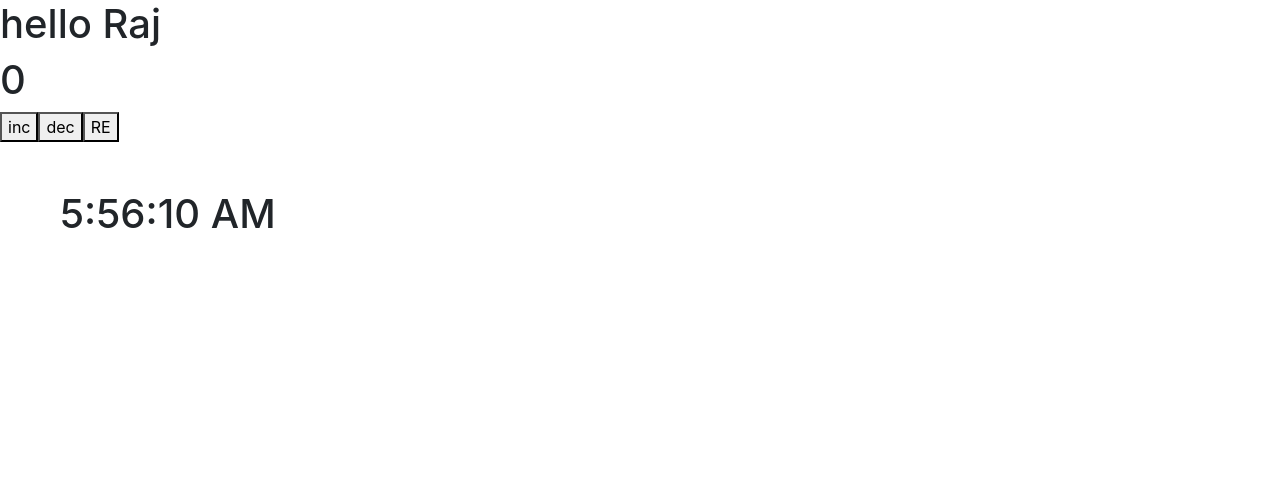
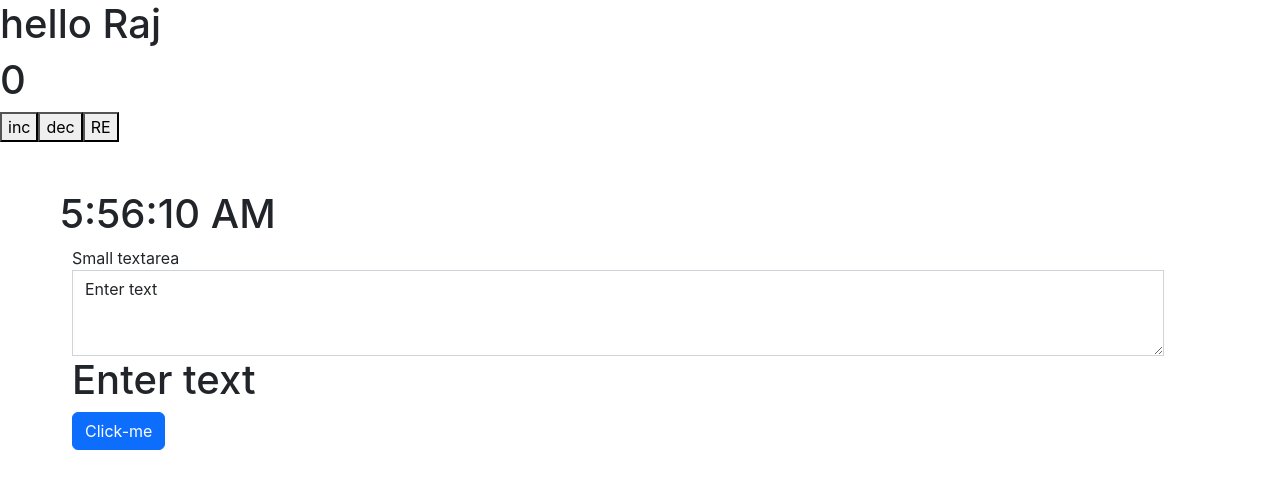
Before and after one commit to rajmishra-47/Daily_React, a React (Create React App) app in the folder my/: page / in a window 1280 px wide. Shown: the top 488 px of the page. Built offline with nearby package versions, Linux system fonts and the light colour scheme.

Commit message:
handeling events

```diff
--- a/my/src/App.js
+++ b/my/src/App.js
@@ -3,6 +3,7 @@ import './App.css';
 import A1 from './components/a1';
 import Counter from './components/counter';
 import Clock from './components/clock';
+import Text from './components/txtcompo';
 
 function App() {
   return (
@@ -12,7 +13,9 @@ function App() {
 
 <div className="container m-5">
 <Clock></Clock>
+<Text></Text>
 </div>
+
     </>
   );
 }
--- /dev/null
+++ b/my/src/components/txtcompo.jsx
@@ -0,0 +1,33 @@
+import React,{useState} from 'react'
+
+export default function Text() {
+
+  const [count,setCount]=useState("Enter text")
+
+  const b=()=>{
+
+     setCount(count.toUpperCase());
+  }
+
+  const change=(event)=>{
+    setCount(event.target.value);
+  }
+
+
+  return (
+    <>
+    <div className="container">
+
+
+<div class="form-group">
+  <label for="exampleFormControlTextarea2">Small textarea</label>
+  <textarea class="form-control rounded-0" id="exampleFormControlTextarea2" rows="3" value={count} onChange={change}></textarea>
+</div>
+
+<h1>{count}</h1>
+
+    <button className="btn btn-primary" onClick={b}>Click-me</button>
+    </div>
+    </>
+  )
+}
```
